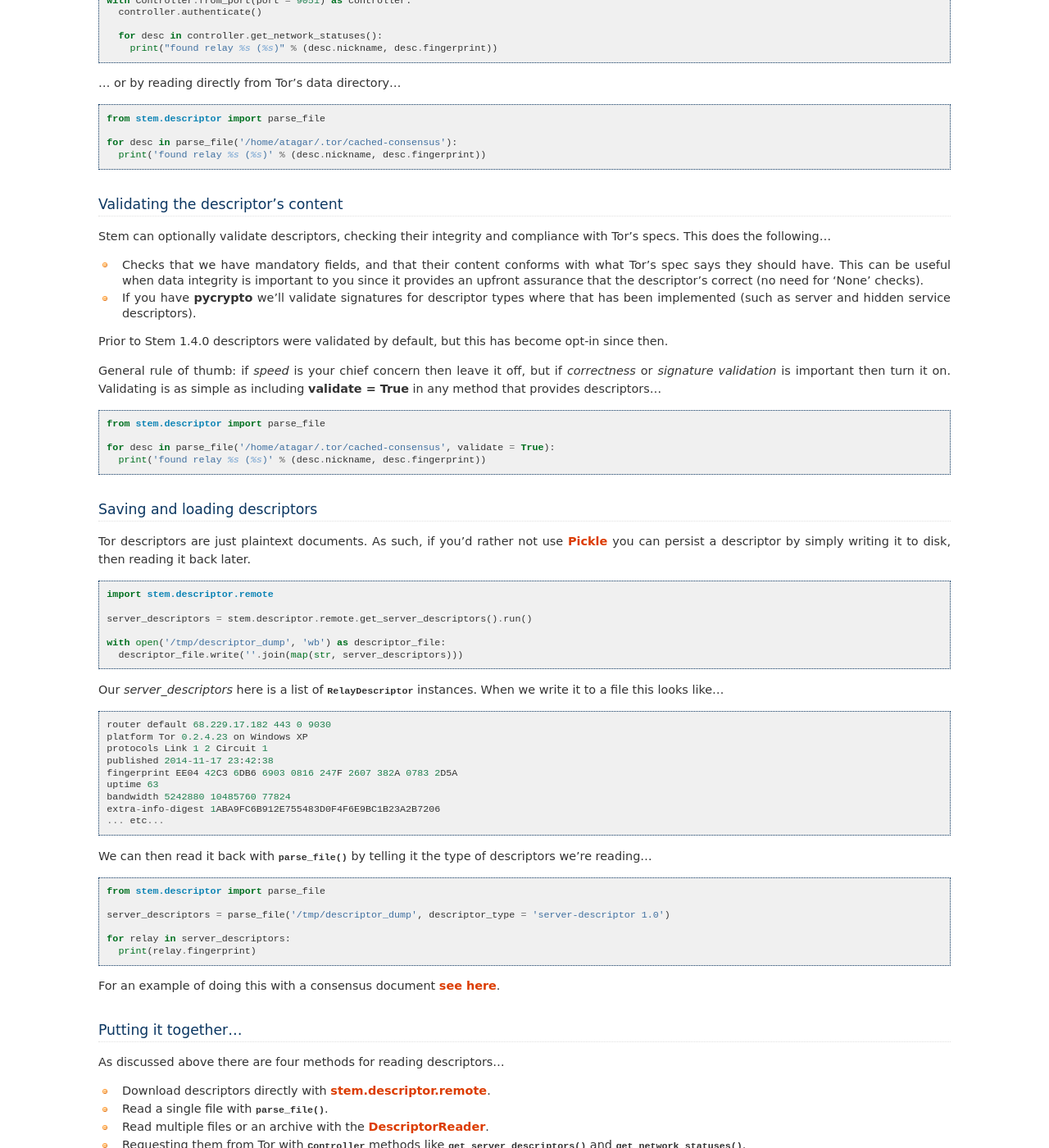
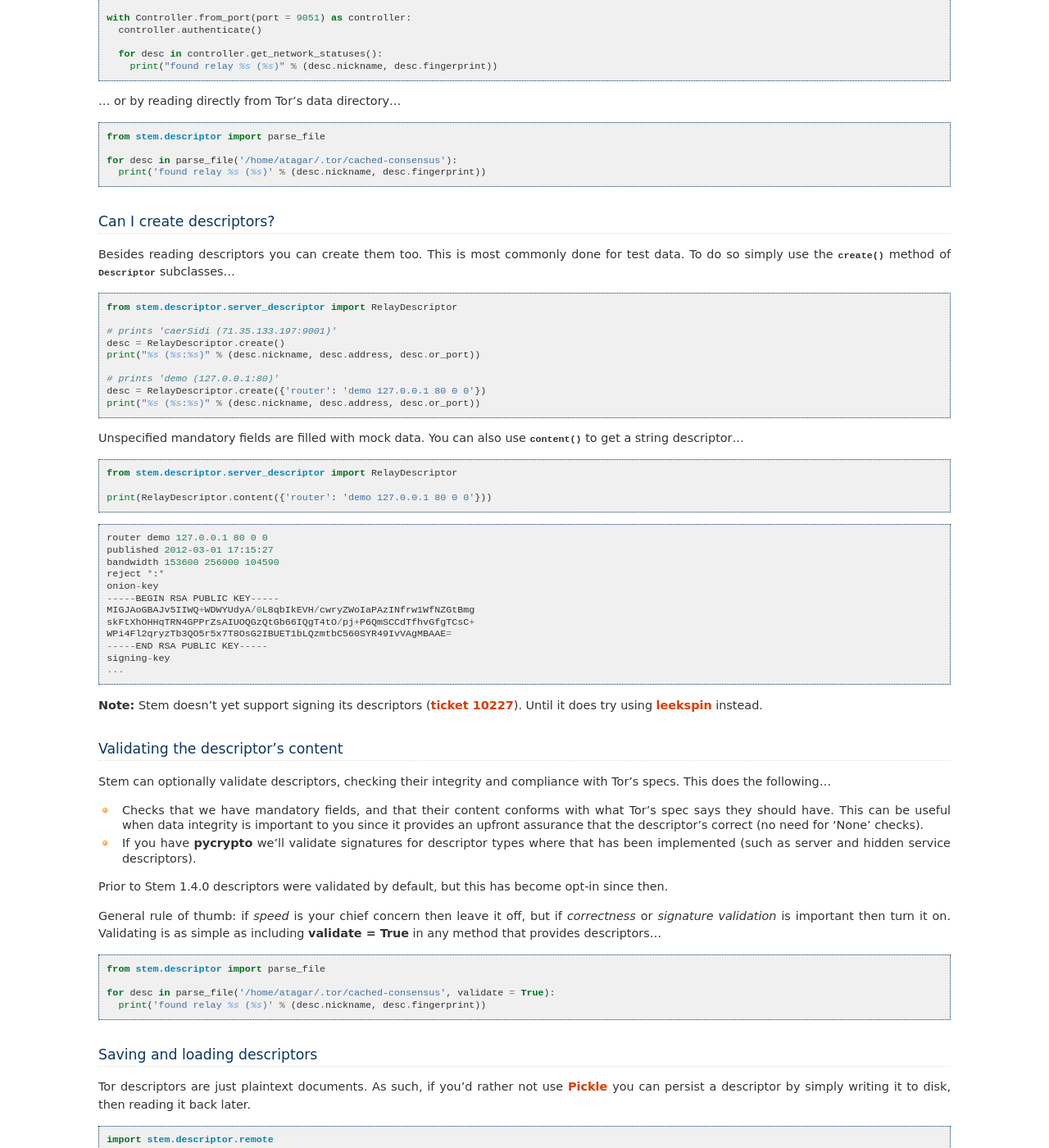
Before and after one commit to torproject/stem, a Sphinx documentation site: the page built from docs/tutorials/mirror_mirror_on_the_wall.rst, in a window 1280 px wide and 1400 px high, scrolled down 2568 px. Shown: the whole window at 82% size. Built offline with Sphinx 7.4.7, drawn with Linux system fonts in a browser that asks for light colours; some of the changed text lies outside the part shown.

Commit message:
Describe descriptor creation in our tutorials
Noting our new capability in our tutorials with a couple examples.

```diff
--- /dev/null
+++ b/docs/_static/example/create_descriptor.py
@@ -0,0 +1,9 @@
+from stem.descriptor.server_descriptor import RelayDescriptor
+
+# prints 'caerSidi (71.35.133.197:9001)'
+desc = RelayDescriptor.create()
+print("%s (%s:%s)" % (desc.nickname, desc.address, desc.or_port))
+
+# prints 'demo (127.0.0.1:80)'
+desc = RelayDescriptor.create({'router': 'demo 127.0.0.1 80 0 0'})
+print("%s (%s:%s)" % (desc.nickname, desc.address, desc.or_port))
--- /dev/null
+++ b/docs/_static/example/create_descriptor_content.py
@@ -0,0 +1,3 @@
+from stem.descriptor.server_descriptor import RelayDescriptor
+
+print(RelayDescriptor.content({'router': 'demo 127.0.0.1 80 0 0'}))
--- a/docs/change_log.rst
+++ b/docs/change_log.rst
@@ -53,6 +53,7 @@ The following are only available within Stem's `git repository
 
  * **Descriptors**
 
+  * Supporting `descriptor creation <tutorials/mirror_mirror_on_the_wall.html#can-i-create-descriptors>`_ (:trac:`10227`)
   * Support and validation for `ed25519 certificates <api/descriptor/certificate.html>`_ (`spec <https://gitweb.torproject.org/torspec.git/tree/cert-spec.txt>`_, :trac:`21558`)
   * Moved from the deprecated `pycrypto <https://www.dlitz.net/software/pycrypto/>`_ module to `cryptography <https://pypi.python.org/pypi/cryptography>`_ for validating signatures (:trac:`21086`)
   * Sped descriptor reading by ~25% by deferring defaulting when validating
--- a/docs/tutorials/mirror_mirror_on_the_wall.rst
+++ b/docs/tutorials/mirror_mirror_on_the_wall.rst
@@ -9,6 +9,7 @@ with what they are and where to get them then you may want to skip to the end.
 * :ref:`where-can-i-get-the-current-descriptors`
 * :ref:`where-can-i-get-past-descriptors`
 * :ref:`can-i-get-descriptors-from-the-tor-process`
+* :ref:`can-i-create-descriptors`
 * :ref:`validating-the-descriptors-content`
 * :ref:`saving-and-loading-descriptors`
 * :ref:`putting-it-together`
@@ -163,6 +164,45 @@ through Tor's control socket...
    :language: python
 
 .. _validating-the-descriptors-content:
+
+.. _can-i-create-descriptors:
+
+Can I create descriptors?
+-------------------------
+
+Besides reading descriptors you can create them too. This is most commonly done
+for test data. To do so simply use the
+:func:`~stem.descriptor.__init__.Descriptor.create` method of
+:class:`~stem.descriptor.__init__.Descriptor` subclasses...
+
+.. literalinclude:: /_static/example/create_descriptor.py
+   :language: python
+
+Unspecified mandatory fields are filled with mock data. You can also use
+:func:`~stem.descriptor.__init__.Descriptor.content` to get a string
+descriptor...
+
+.. literalinclude:: /_static/example/create_descriptor_content.py
+   :language: python
+
+::
+
+  router demo 127.0.0.1 80 0 0
+  published 2012-03-01 17:15:27
+  bandwidth 153600 256000 104590
+  reject *:*
+  onion-key
+  -----BEGIN RSA PUBLIC KEY-----
+  MIGJAoGBAJv5IIWQ+WDWYUdyA/0L8qbIkEVH/cwryZWoIaPAzINfrw1WfNZGtBmg
+  skFtXhOHHqTRN4GPPrZsAIUOQGzQtGb66IQgT4tO/pj+P6QmSCCdTfhvGfgTCsC+
+  WPi4Fl2qryzTb3QO5r5x7T8OsG2IBUET1bLQzmtbC560SYR49IvVAgMBAAE=
+  -----END RSA PUBLIC KEY-----
+  signing-key
+  ...
+
+**Note:** Stem doesn't yet support signing its descriptors (:trac:`10227`).
+Until it does try using `leekspin <https://pypi.python.org/pypi/leekspin>`_
+instead.
 
 Validating the descriptor's content
 -----------------------------------
```
